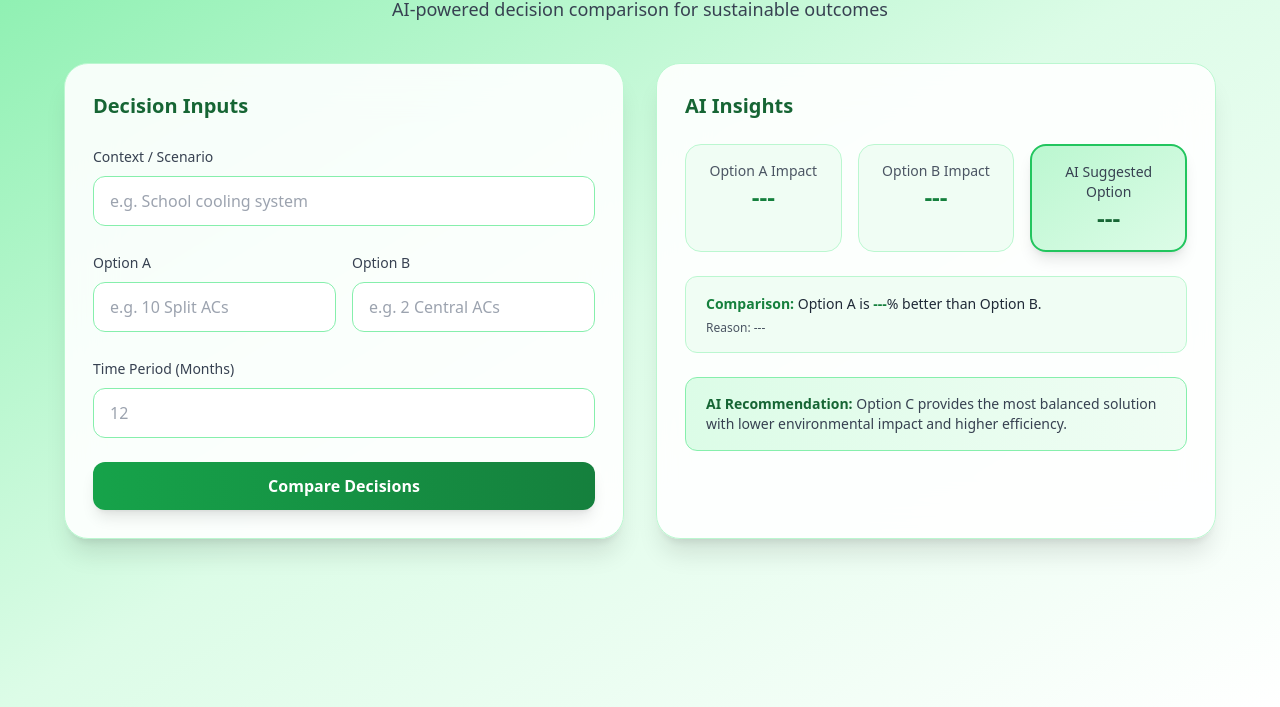
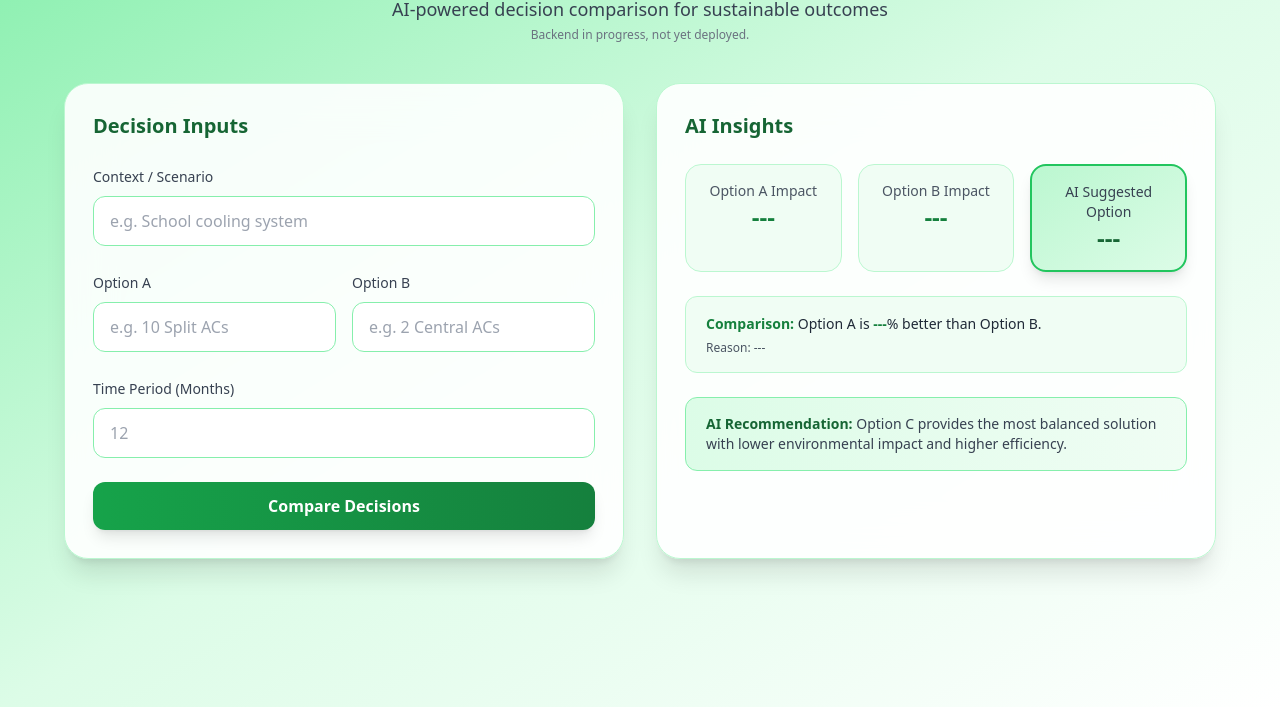
Before and after one commit to tg3454/CDIP, a plain HTML site: page index.html in a window 1280 px wide. Shown: the part 93-800 px from the top of the page. Drawn offline with nearby package versions, Linux system fonts and the light colour scheme.

Commit message:
Added in Progress text

```diff
--- a/index.html
+++ b/index.html
@@ -16,6 +16,11 @@
       </h1>
       <p class="text-gray-700 mt-2 text-lg">
         AI-powered decision comparison for sustainable outcomes
+      </p>
+
+      <!-- Small backend status text -->
+      <p class="text-xs text-gray-500 mt-1">
+        Backend in progress, not yet deployed.
       </p>
     </div>
 
@@ -81,7 +86,7 @@
           </div>
         </div>
 
-        <!-- Comparison Line (Simple & Sleek) -->
+        <!-- Comparison Line -->
         <div class="bg-green-50 border border-green-200 rounded-xl px-5 py-4">
           <p class="text-gray-800 text-sm leading-relaxed">
             <span class="font-semibold text-green-700">Comparison:</span>
```
